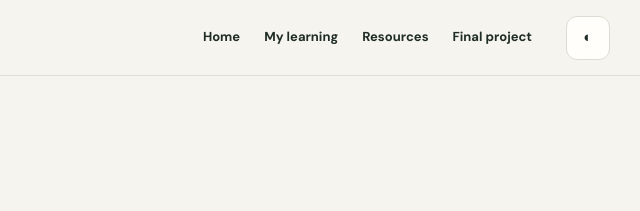
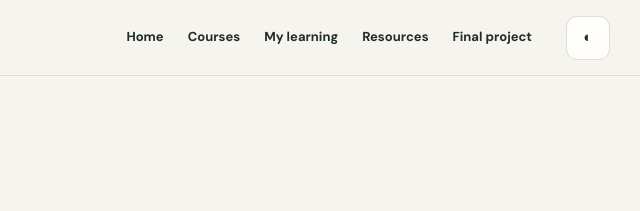
Before and after one commit to DevFoundy/academy, a plain HTML site: page index.html in a window 1280 px wide. Shown: the top 211 px of the page, 640-1280 px from the left. Drawn offline with Linux system fonts and the light colour scheme.

Commit message:
Shape DevFoundy Academy as a course hub

```diff
--- a/index.html
+++ b/index.html
@@ -14,10 +14,10 @@
   <a class="skip" href="#main">Skip to content</a>
   <header class="topbar">
     <a class="brand" href="#/">DevFoundy<span>.</span> <small>Academy</small></a>
-    <nav aria-label="Main navigation"><a href="#/">Home</a><a href="#/learn">My learning</a><a href="#/resources">Resources</a><a href="#/project">Final project</a></nav>
+    <nav aria-label="Main navigation"><a href="#/">Home</a><a href="#/courses">Courses</a><a href="#/learn">My learning</a><a href="#/resources">Resources</a><a href="#/project">Final project</a></nav>
     <div class="top-actions"><button id="theme" class="icon-button" type="button" aria-label="Switch theme" title="Switch theme">◐</button><button id="menu" class="icon-button mobile-only" type="button" aria-expanded="false" aria-controls="mobile-nav">☰</button></div>
   </header>
-  <nav id="mobile-nav" class="mobile-nav" aria-label="Mobile navigation" hidden><a href="#/">Home</a><a href="#/learn">My learning</a><a href="#/resources">Resources</a><a href="#/project">Final project</a></nav>
+  <nav id="mobile-nav" class="mobile-nav" aria-label="Mobile navigation" hidden><a href="#/">Home</a><a href="#/courses">Courses</a><a href="#/learn">My learning</a><a href="#/resources">Resources</a><a href="#/project">Final project</a></nav>
   <main id="main" tabindex="-1"></main>
   <footer><span>DevFoundy Academy · Free to learn, built to understand.</span><a href="https://devfoundy.github.io/DevFoundy/">Back to DevFoundy ↗</a></footer>
   <div id="toast" role="status" aria-live="polite"></div>
```
